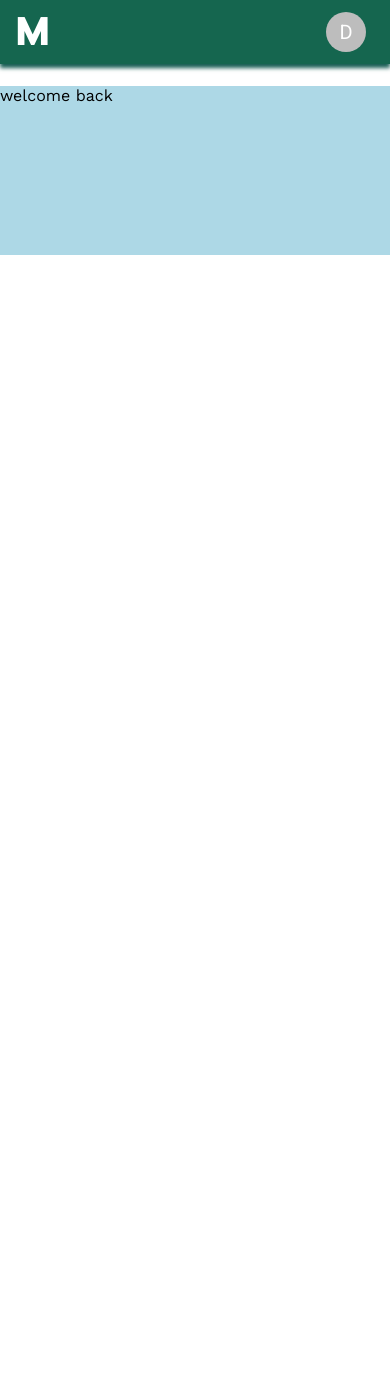
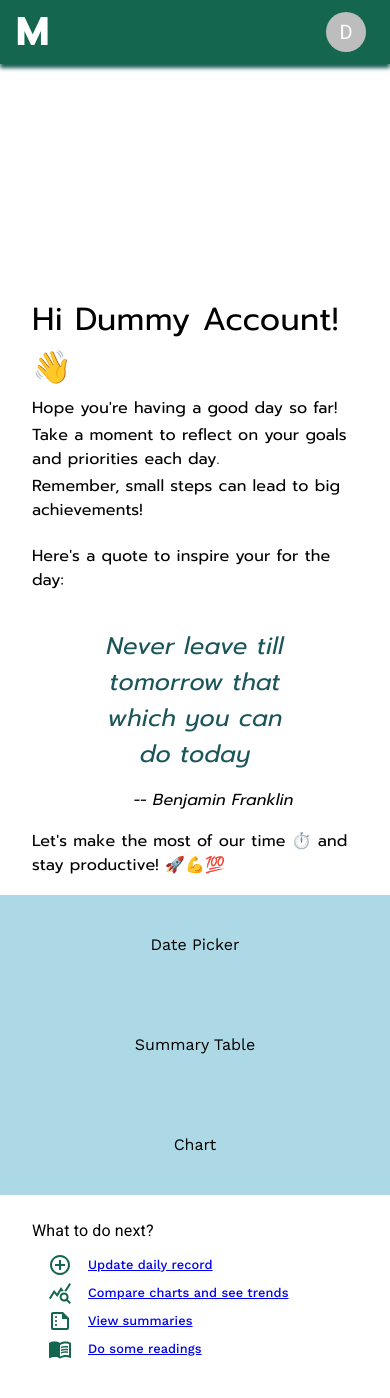
Before and after one commit to aramind/first-web-dev-portfolio, a React (Create React App) app in the folder p4-node-app/client/: page / in a window 390 px wide. Shown: the top 1398 px of the page. Before the commit the page ends 844 px from the top, so only its background shows below. Built offline with nearby package versions, Linux system fonts and the light colour scheme.

Commit message:
feat: adding the layout and styling of Welcome back page
  - setting the text, image place holder, text styling and colors
  - making it responsive

```diff
--- /dev/null
+++ b/p4-node-app/client/src/components/sidebar/SideBar.js
@@ -0,0 +1,34 @@
+import { List } from "@mui/material";
+import React from "react";
+import {
+  AddCircleOutlineOutlined,
+  MenuBookOutlined,
+  QueryStatsOutlined,
+  SummarizeOutlined,
+} from "@mui/icons-material";
+import SideItem from "./SideItem";
+
+const SideBar = () => {
+  return (
+    <List>
+      <SideItem
+        icon={<AddCircleOutlineOutlined />}
+        text="Update daily record"
+      />
+      <SideItem
+        icon={<QueryStatsOutlined />}
+        text="Compare charts and see trends"
+      />
+      <SideItem
+        icon={<SummarizeOutlined />}
+        text="View summaries"
+      />
+      <SideItem
+        icon={<MenuBookOutlined />}
+        text="Do some readings"
+      />
+    </List>
+  );
+};
+
+export default SideBar;
--- /dev/null
+++ b/p4-node-app/client/src/components/sidebar/SideItem.js
@@ -0,0 +1,36 @@
+import {
+  ListItem,
+  ListItemIcon,
+  ListItemText,
+  Typography,
+} from "@mui/material";
+import React from "react";
+import { Link } from "react-router-dom";
+import muiTheme from "../../muiTheme";
+
+const SideItem = ({ icon, text }) => {
+  return (
+    <ListItem sx={{ margin: "-1rem 0" }}>
+      <ListItemIcon
+        sx={{
+          margin: 0,
+          padding: "0 5px 0 0",
+          color: muiTheme.palette.primary.main,
+        }}
+      >
+        {icon}
+      </ListItemIcon>
+      <ListItemText>
+        <Typography
+          variant="subtitle2"
+          fontSize="0.8rem"
+          sx={{ marginLeft: "-1rem" }}
+        >
+          <Link>{text}</Link>
+        </Typography>
+      </ListItemText>
+    </ListItem>
+  );
+};
+
+export default SideItem;
--- a/p4-node-app/client/src/context/ContextProvider.js
+++ b/p4-node-app/client/src/context/ContextProvider.js
@@ -3,7 +3,7 @@ import reducer from "./reducer";
 
 const initialState = {
   // currentUser: null,
-  currentUser: { name: "Dummy" },
+  currentUser: { name: "Dummy Account" },
   openLogin: false,
 };
 
--- a/p4-node-app/client/src/pages/home/TitlePage.js
+++ b/p4-node-app/client/src/pages/home/TitlePage.js
@@ -1,7 +1,6 @@
 import { Box, Stack, Toolbar, Typography } from "@mui/material";
 import React from "react";
 import { Link } from "react-router-dom";
-import muiTheme from "../../muiTheme";
 
 const TitlePage = () => {
   return (
--- a/p4-node-app/client/src/pages/home/WelcomeBackPage.js
+++ b/p4-node-app/client/src/pages/home/WelcomeBackPage.js
@@ -1,7 +1,15 @@
-import { Box, Toolbar, Typography } from "@mui/material";
+import { Box, Stack, Toolbar, Typography, styled } from "@mui/material";
 import React from "react";
 import { useValue } from "../../context/ContextProvider";
+import muiTheme from "../../muiTheme";
+import SideBar from "../../components/sidebar/SideBar";
+// import WavingHandOutlinedIcon from "@mui/icons-material/WavingHandOutlined";
 
+const TextTypography = styled(Typography)({
+  // textAlign: "center",
+  fontFamily: "Prompt",
+  padding: "0.1rem 0",
+});
 const WelcomeBackPage = () => {
   const {
     state: { currentUser },
@@ -10,18 +18,119 @@ const WelcomeBackPage = () => {
   return (
     <Box
       alignItems={"center"}
-      width="100vw"
+      width="100%"
+      display={"flex"}
+      flexDirection={"column"}
     >
       <Toolbar sx={{ marginBottom: "10px" }} />
+
+      <Stack direction={"column"}>
         <Box
           minHeight={"20vh"}
           height={{ md: "40vh" }}
-        width={{ sx: "100vw", md: "60vw" }}
+          width={{ sx: "100vw", md: "80vw", lg: "60vw" }}
           backgroundColor="lightblue"
           sx={{ marginInline: "auto", my: "30px" }}
         >
-        welcome back
+          {/* TODO: put a hero image in this box */}
         </Box>
+        <Box px={4}>
+          <TextTypography
+            // textAlign={"center"}
+            fontSize="2rem"
+          >
+            Hi {currentUser.name}! 👋
+          </TextTypography>
+          <TextTypography>Hope you're having a good day so far!</TextTypography>
+          <TextTypography>
+            Take a moment to reflect on your goals and priorities each day.
+          </TextTypography>
+          <TextTypography>
+            Remember, small steps can lead to big achievements!
+          </TextTypography>
+          <Typography
+            fontFamily={"Prompt"}
+            textAlign={"left"}
+            my={2.5}
+          >
+            Here's a quote to inspire your for the day:
+          </Typography>
+          <Box
+            px={4}
+            py={2}
+            margin="0 auto"
+            width="80%"
+          >
+            <Typography
+              textAlign={"center"}
+              fontStyle="italic"
+              paddingBottom={1}
+              fontFamily="Prompt"
+              fontSize="1.5rem"
+              color={muiTheme.palette.primary.dark}
+            >
+              Never leave till tomorrow that which you can do today
+            </Typography>
+            <Typography
+              fontStyle="italic"
+              textAlign={"right"}
+              paddingTop={1}
+              fontFamily="Prompt"
+            >
+              -- Benjamin Franklin
+            </Typography>
+          </Box>
+          <TextTypography>
+            Let's make the most of our time ⏱️ and stay productive! 🚀💪💯
+          </TextTypography>
+        </Box>
+        {/* TImepicker -- summary -- chart */}
+        <Stack>
+          {/* TODO: place Date, and Date Picker */}
+          {/* TODO: place Summary Table */}
+          {/* TODO: place Chart */}
+          <Box
+            height={"300px"}
+            width={"100%"}
+            backgroundColor="lightblue"
+            my={2}
+            sx={{
+              display: "flex",
+              justifyContent: "center",
+              alignItems: "center",
+              flexWrap: "wrap",
+            }}
+          >
+            <Box
+              textAlign="center"
+              minWidth="200px"
+            >
+              Date Picker
+            </Box>
+            <Box
+              textAlign="center"
+              minWidth="200px"
+            >
+              Summary Table
+            </Box>
+            <Box
+              textAlign="center"
+              minWidth="200px"
+            >
+              Chart
+            </Box>
+          </Box>
+        </Stack>
+        <Box
+          // sx={{ border: "1px solid red" }}
+          px={4}
+          py={1}
+          mb={4}
+        >
+          <Typography mb={1}>What to do next?</Typography>
+          <SideBar />
+        </Box>
+      </Stack>
     </Box>
   );
 };
```
Lines whose indentation alone changed are shown as unchanged.
